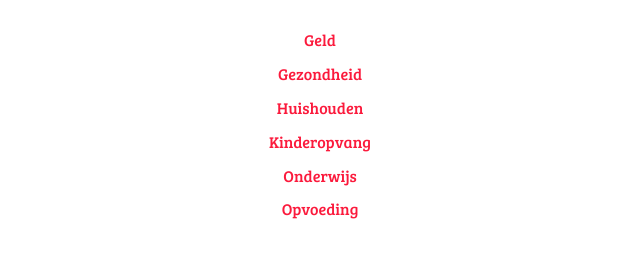
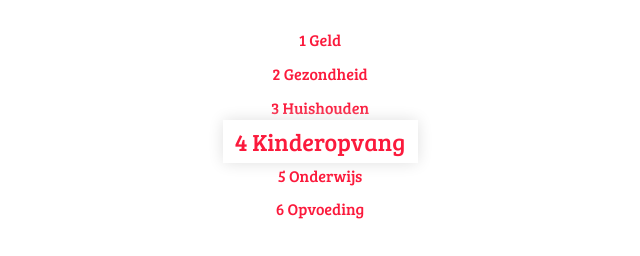
Before and after one commit to JanBurp/ScrollMenu, a plain HTML site: page index.html in a window 1280 px wide. Shown: the whole page, without its empty margins (340-980 px from the left). Drawn offline with Linux system fonts and the light colour scheme.

Commit message:
selecting active item while scrolling

```diff
--- a/assets/scroll-menu.css
+++ b/assets/scroll-menu.css
@@ -36,8 +36,7 @@ ul.jeg_main_menu {
 }
 
 
-/*.jeg_main_menu > li.menu-item.current-menu-item>a,*/
-.jeg_main_menu > li.menu-item>a:hover {
+.jeg_main_menu > li.active-menu-item>a {
     transform: scale(1.5);
     box-shadow: 0px 0px 10px #DDD;
 }
--- a/assets/scroll-menu.js
+++ b/assets/scroll-menu.js
@@ -3,6 +3,7 @@ class ScrollMenu {
     constructor(el) {
         this.DOM = {el: el};
         this.DOM.menuItems = [...this.DOM.el.querySelectorAll('.menu-item')];
+        this.DOM.menuItems.forEach( (item, index) => item.classList.add('item-'+(index+1)) );
 
         this.cloneItems();
         this.initScroll();
@@ -21,22 +22,23 @@ class ScrollMenu {
     }
 
     cloneItems() {
-        const itemHeight = this.DOM.menuItems[0].offsetHeight;
-        const fitIn = Math.ceil(window.innerHeight / itemHeight);
+        this.itemHeight = this.DOM.menuItems[0].offsetHeight;
+        const fitIn = Math.ceil(window.innerHeight / this.itemHeight);
 
-        // Remove any
+        // Remove current clones
         this.DOM.el.querySelectorAll('._clone').forEach(clone => this.DOM.el.removeChild(clone));
-        // Add clones
+
+        // Add new clones
         let totalClones = 0;
         this.DOM.menuItems.filter((_, index) => (index < fitIn)).map(target => {
             const clone = target.cloneNode(true);
             clone.classList.add('_clone');
             this.DOM.el.appendChild(clone);
-            ++totalClones;
+            totalClones++;
         });
 
         // All clones height
-        this.clonesHeight = totalClones * itemHeight;
+        this.clonesHeight = totalClones * this.itemHeight;
         // Scrollable area height
         this.scrollHeight = this.DOM.el.scrollHeight;
     }
@@ -61,14 +63,25 @@ class ScrollMenu {
     scrollUpdate() {
         this.scrollPos = this.getScrollPos();
 
+        // Scroll to the top when you’ve reached the bottom
         if ( this.clonesHeight + this.scrollPos >= this.scrollHeight ) {
-            // Scroll to the top when you’ve reached the bottom
             this.setScrollPos(1); // Scroll down 1 pixel to allow upwards scrolling
         }
+        // Scroll to the bottom when you reach the top
         else if ( this.scrollPos <= 0 ) {
-            // Scroll to the bottom when you reach the top
             this.setScrollPos(this.scrollHeight - this.clonesHeight);
         }
+
+        this.updateActiveItem();
+    }
+
+    updateActiveItem() {
+        let middleScroll = this.getScrollPos() + this.DOM.el.clientHeight / 2;
+        this.activeItem = Math.floor(middleScroll / this.itemHeight) % this.DOM.menuItems.length + 1;
+        // remove current item class
+        this.DOM.el.querySelectorAll('.active-menu-item').forEach(item => item.classList.remove('active-menu-item'));
+        // set new current item class
+        this.DOM.el.querySelectorAll('li.item-'+this.activeItem).forEach( item => item.classList.add('active-menu-item'));
     }
 
     render() {
--- a/index.html
+++ b/index.html
@@ -8,18 +8,18 @@
 <body>
   <div class="jeg_mainmenu_wrap">
     <ul class="jeg_menu jeg_main_menu">
-      <li id="menu-item-994" class="menu-item menu-item-type-taxonomy menu-item-object-category menu-item-994 bgnav" data-item-row="default"><a href="category/geld/">Geld</a></li>
-      <li id="menu-item-995" class="menu-item menu-item-type-taxonomy menu-item-object-category current-menu-item menu-item-995 bgnav" data-item-row="default"><a href="category/gezondheid/">Gezondheid</a></li>
-      <li id="menu-item-996" class="menu-item menu-item-type-taxonomy menu-item-object-category menu-item-996 bgnav" data-item-row="default"><a href="category/huishouden/">Huishouden</a></li>
-      <li id="menu-item-997" class="menu-item menu-item-type-taxonomy menu-item-object-category menu-item-997 bgnav" data-item-row="default"><a href="category/opvang/">Kinderopvang</a></li>
-      <li id="menu-item-998" class="menu-item menu-item-type-taxonomy menu-item-object-category menu-item-998 bgnav" data-item-row="default"><a href="category/onderwijs/">Onderwijs</a></li>
-      <li id="menu-item-999" class="menu-item menu-item-type-taxonomy menu-item-object-category menu-item-999 bgnav" data-item-row="default"><a href="category/opvoeding/">Opvoeding</a></li>
-      <li id="menu-item-1000" class="menu-item menu-item-type-taxonomy menu-item-object-category menu-item-1000 bgnav" data-item-row="default"><a href="category/ouderschap/">Ouderschap</a></li>
-      <li id="menu-item-1001" class="menu-item menu-item-type-taxonomy menu-item-object-category menu-item-1001 bgnav" data-item-row="default"><a href="category/relatie/">Relatie</a></li>
-      <li id="menu-item-1003" class="menu-item menu-item-type-taxonomy menu-item-object-category menu-item-1003 bgnav" data-item-row="default"><a href="category/veiligheid/">Veiligheid</a></li>
-      <li id="menu-item-1004" class="menu-item menu-item-type-taxonomy menu-item-object-category menu-item-1004 bgnav" data-item-row="default"><a href="category/verlof/">Verlof</a></li>
-      <li id="menu-item-1005" class="menu-item menu-item-type-taxonomy menu-item-object-category menu-item-1005 bgnav" data-item-row="default"><a href="category/werk/">Werk</a></li>
-      <li id="menu-item-1006" class="menu-item menu-item-type-taxonomy menu-item-object-category menu-item-1006 bgnav" data-item-row="default"><a href="category/zwanger/">Zwanger</a></li>
+      <li id="menu-item-994" class="menu-item menu-item-type-taxonomy menu-item-object-category menu-item-994 bgnav" data-item-row="default"><a href="category/geld/">1 Geld</a></li>
+      <li id="menu-item-995" class="menu-item menu-item-type-taxonomy menu-item-object-category current-menu-item menu-item-995 bgnav" data-item-row="default"><a href="category/gezondheid/">2 Gezondheid</a></li>
+      <li id="menu-item-996" class="menu-item menu-item-type-taxonomy menu-item-object-category menu-item-996 bgnav" data-item-row="default"><a href="category/huishouden/">3 Huishouden</a></li>
+      <li id="menu-item-997" class="menu-item menu-item-type-taxonomy menu-item-object-category menu-item-997 bgnav" data-item-row="default"><a href="category/opvang/">4 Kinderopvang</a></li>
+      <li id="menu-item-998" class="menu-item menu-item-type-taxonomy menu-item-object-category menu-item-998 bgnav" data-item-row="default"><a href="category/onderwijs/">5 Onderwijs</a></li>
+      <li id="menu-item-999" class="menu-item menu-item-type-taxonomy menu-item-object-category menu-item-999 bgnav" data-item-row="default"><a href="category/opvoeding/">6 Opvoeding</a></li>
+      <li id="menu-item-1000" class="menu-item menu-item-type-taxonomy menu-item-object-category menu-item-1000 bgnav" data-item-row="default"><a href="category/ouderschap/">7 Ouderschap</a></li>
+      <li id="menu-item-1001" class="menu-item menu-item-type-taxonomy menu-item-object-category menu-item-1001 bgnav" data-item-row="default"><a href="category/relatie/">8 Relatie</a></li>
+      <li id="menu-item-1003" class="menu-item menu-item-type-taxonomy menu-item-object-category menu-item-1003 bgnav" data-item-row="default"><a href="category/veiligheid/">9 Veiligheid</a></li>
+      <li id="menu-item-1004" class="menu-item menu-item-type-taxonomy menu-item-object-category menu-item-1004 bgnav" data-item-row="default"><a href="category/verlof/">10 Verlof</a></li>
+      <li id="menu-item-1005" class="menu-item menu-item-type-taxonomy menu-item-object-category menu-item-1005 bgnav" data-item-row="default"><a href="category/werk/">11 Werk</a></li>
+      <li id="menu-item-1006" class="menu-item menu-item-type-taxonomy menu-item-object-category menu-item-1006 bgnav" data-item-row="default"><a href="category/zwanger/">12 Zwanger</a></li>
     </ul>
   </div>
   <script type="text/javascript" src="./assets/scroll-menu.js"></script>
```
